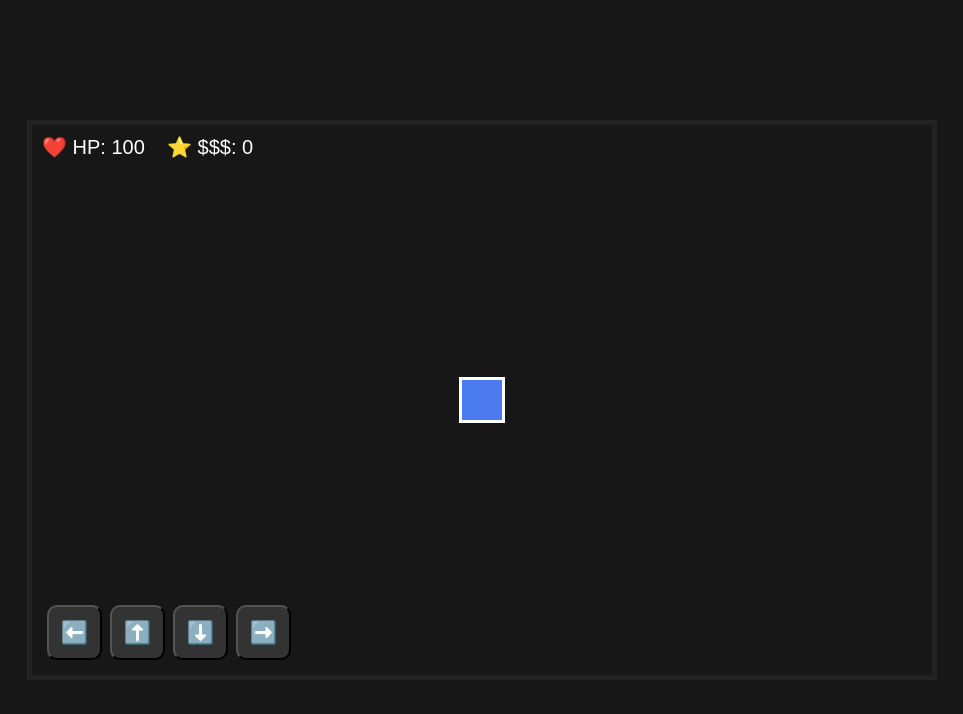
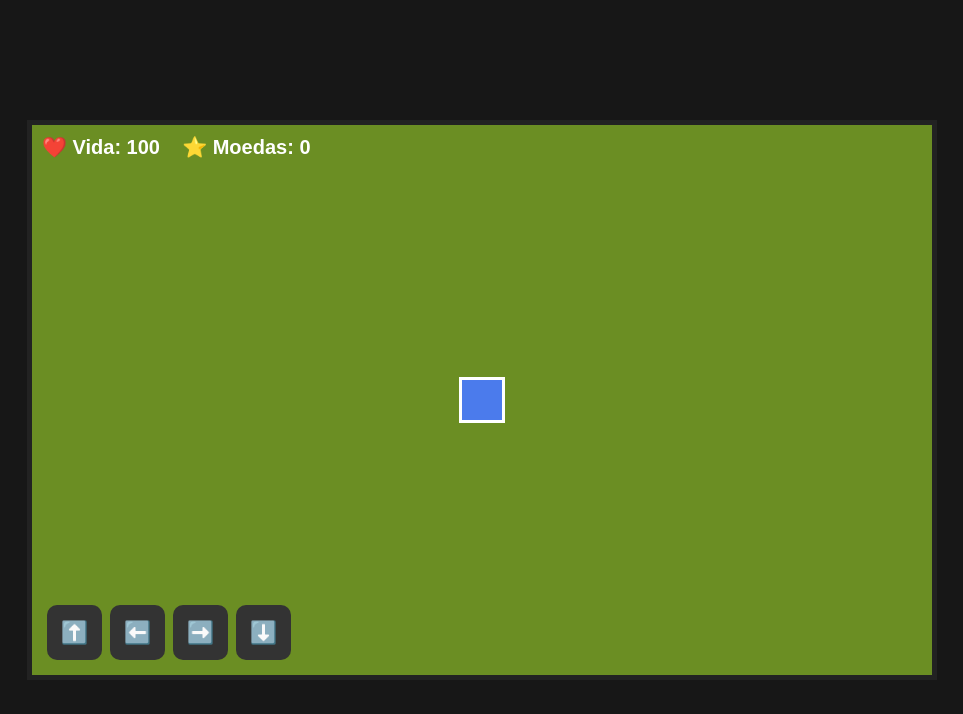
Before and after one commit to juannzinsantana-29/pixel-adventure, a plain HTML site: page index.html in a window 1280 px wide. Shown: the whole page, without its empty margins (158-1121 px from the left). Drawn offline with Linux system fonts and the light colour scheme.

Commit message:
Update index.html

```diff
--- a/index.html
+++ b/index.html
@@ -6,7 +6,6 @@
     <title>Pixel Adventure</title>
 
     <style>
-
         body {
             margin: 0;
             background: #171717;
@@ -22,7 +21,7 @@
             max-width: 95vw;
             height: 550px;
             max-height: 85vh;
-            backgroud: #6b8e23;
+            background: #6b8e23;
             border: 5px solid #222;
             position: relative;
             overflow: hidden;
@@ -45,7 +44,7 @@
             left: 10px;
             color: white;
             font-size: 20px;
-            font-weigh: bold;
+            font-weight: bold;
             z-index: 10;
         }
 
@@ -61,7 +60,7 @@
             width: 55px;
             height: 55px;
             font-size: 22px;
-            border: nome;
+            border: none;
             border-radius: 10px;
             background: #333;
             color: white;
@@ -78,16 +77,16 @@
 <div id="game">
 
     <div id="hud">
-        ❤️ HP: 100 &nbsp;&nbsp; ⭐ $$$: 0
+        ❤️ Vida: 100 &nbsp;&nbsp; ⭐ Moedas: 0
     </div>
 
     <div id="player"></div>
 
     <div id="controls">
+        <button onclick="move(0, -20)">⬆️</button>
         <button onclick="move(-20, 0)">⬅️</button>
-        <button onclick="move(0, -20)">⬆️</button>
+        <button onclick="move(20, 0)">➡️</button>
         <button onclick="move(0, 20)">⬇️</button>
-        <button onclick="move(20, 0)">➡️</button>
     </div>
 
 </div>
@@ -101,7 +100,7 @@
 
     function move(dx, dy) {
 
-        X += dx;
+        x += dx;
         y += dy;
 
         x = Math.max(0, Math.min(game.clientWidth - 46, x));
@@ -109,30 +108,8 @@
 
         player.style.left = x + "px";
         player.style.top = y + "px";
-        palyer.style.transform = "nome";
+        player.style.transform = "none";
     }
-
-        document.addEventListener("Keydown", function(event) {
-
-            const speed = 10;
-
-            if (event.Key === "ArrowUp" || event.Key.toLowerCase() === "w") {
-                 move(0, -seed);
-            }
-
-            if (event.Key === "ArrowDown" || event.Key.toLowerCase() === "s") {
-                 move(0, seed);
-            }
-
-            if (event.key === "ArrowLeft" || event.key.toLowerCase() === "a") {
-                 move(-speed, 0);
-            }
-
-            if (event.Key === "ArrowRight" || event.Key.toLowerCase() === "d") {
-                 move(speed, 0);
-            }
-        });
-
 </script>
 
 </body>
```
